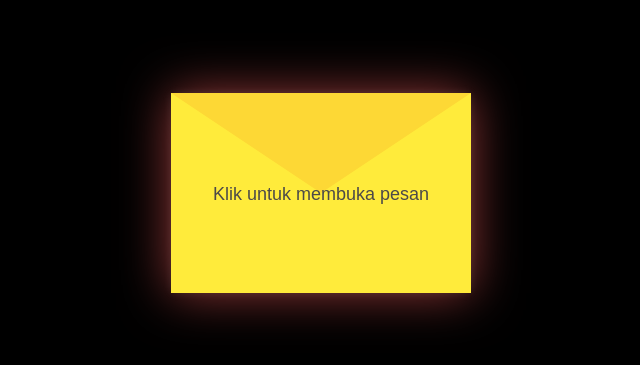
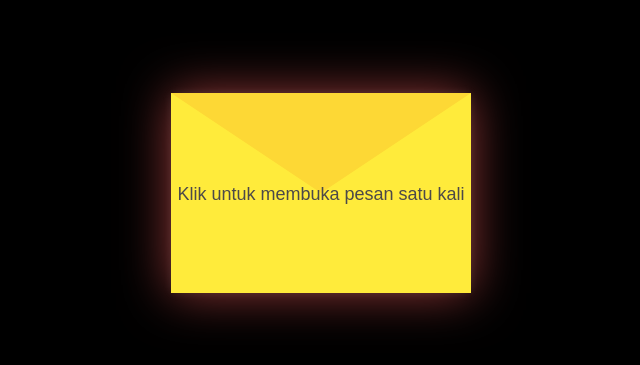
Before and after one commit to muhammadsukran/webultah, a plain HTML site: page src/index.html in a window 1280 px wide. Shown: the part 207-572 px from the top of the page, without its empty margins (319-959 px from the left). Drawn offline with Linux system fonts and the light colour scheme; some packages are replaced by stand-ins of ours; a script that the page names is missing.

Commit message:
replace v 1.2

```diff
--- a/src/index.html
+++ b/src/index.html
@@ -13,7 +13,7 @@
             <div class="letter"></div>
         </div>
     </div>
-    <p class="click-message">Klik untuk membuka pesan</p>
+    <p class="click-message">Klik untuk membuka pesan satu kali</p>
     <div class="card">
         <img src="image.jpg" alt="Surprise Image" class="surprise-image">
     </div>
```
